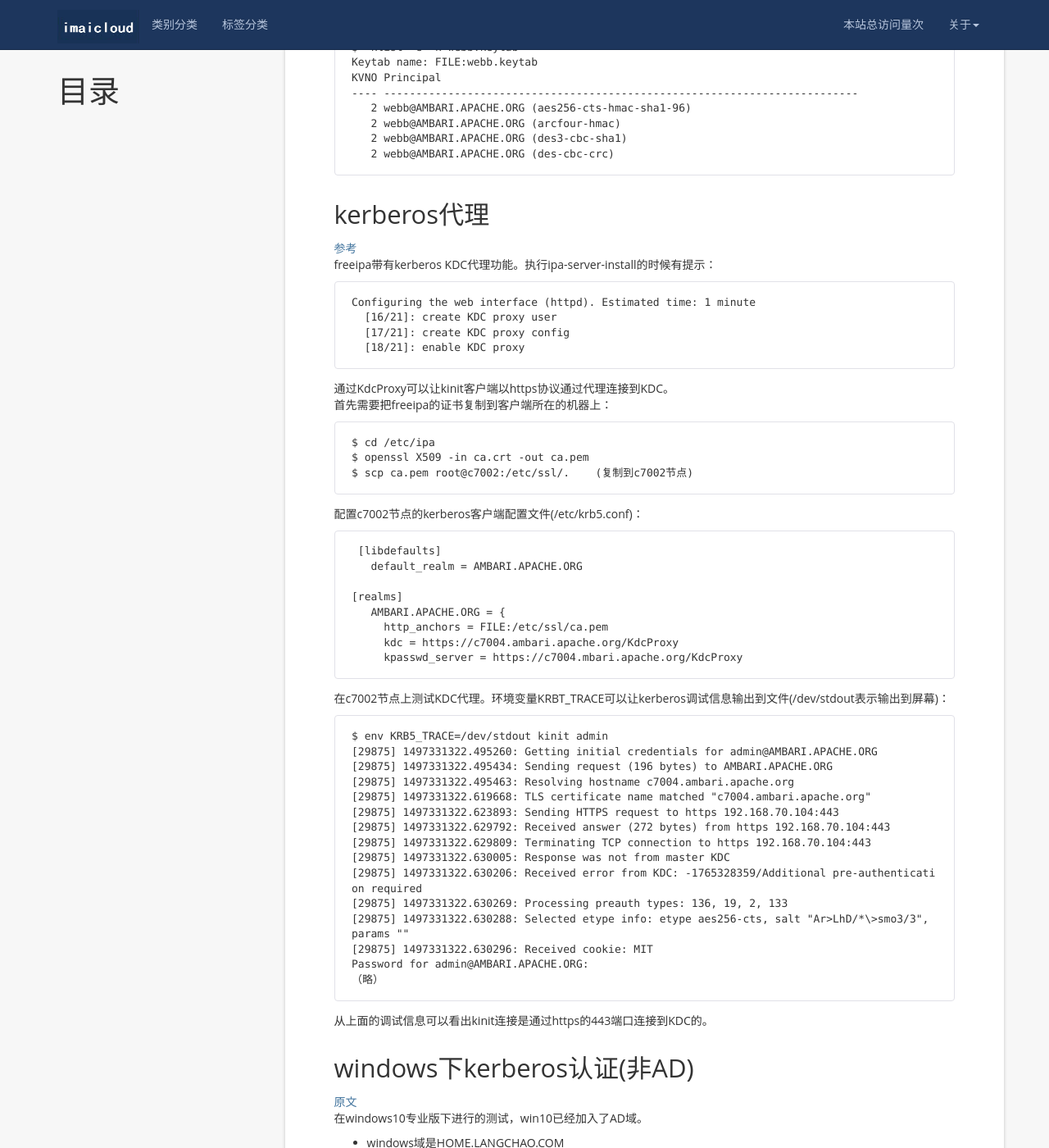
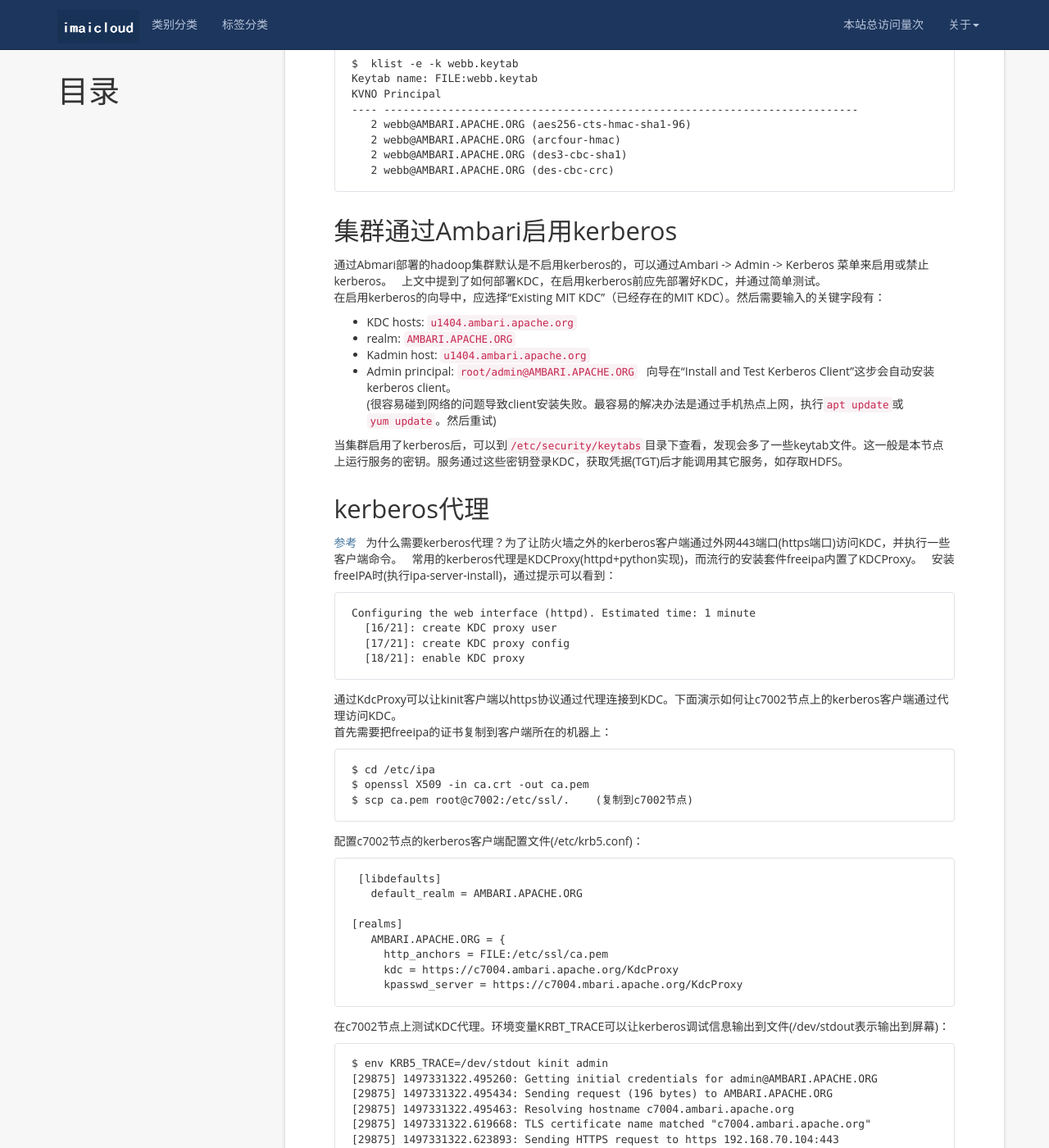
Before and after one commit to zhanglan/blog-1, a Jekyll site: the page built from _posts/2017-6-26-Kerberos管理(admin).md, in a window 1280 px wide and 1400 px high, scrolled down 2723 px. Shown: the whole window at 82% size. Built offline with Jekyll 4.4.1, drawn with Linux system fonts in a browser that asks for light colours; nearby versions of some CDN libraries; comment, search, counter and statistics services are not loaded; some of the changed text lies outside the part shown.

Commit message:
Update 2017-6-26-Kerberos管理(admin).md

````diff
--- a/_posts/2017-6-26-Kerberos管理(admin).md
+++ b/_posts/2017-6-26-Kerberos管理(admin).md
@@ -51,6 +51,7 @@ admin/admin@AMBARI.APACHE.ORG
 (略)
 ```
 ### 4. 新增主体
+可以把主体简单理解为用户，只是它的id构成有自己的规则。（我的主体是wbwang@HOME.LANGCHAO.COM）
 以交互方式增加主体：
 ```
 $ kadmin.local
@@ -109,16 +110,31 @@ KVNO Principal
    2 webb@AMBARI.APACHE.ORG (des-cbc-crc)
 ```
 
+## 集群通过Ambari启用kerberos
+通过Abmari部署的hadoop集群默认是不启用kerberos的，可以通过Ambari -> Admin -> Kerberos 菜单来启用或禁止kerberos。
+上文中提到了如何部署KDC，在启用kerberos前应先部署好KDC，并通过简单测试。
+在启用kerberos的向导中，应选择“Existing MIT KDC”（已经存在的MIT KDC）。然后需要输入的关键字段有：
+- KDC hosts: `u1404.ambari.apache.org`
+- realm: `AMBARI.APACHE.ORG`
+- Kadmin host: `u1404.ambari.apache.org`
+- Admin principal: `root/admin@AMBARI.APACHE.ORG`
+向导在“Install and Test Kerberos Client”这步会自动安装kerberos client。
+(很容易碰到网络的问题导致client安装失败。最容易的解决办法是通过手机热点上网，执行`apt update`或`yum update`。然后重试)
+
+当集群启用了kerberos后，可以到`/etc/security/keytabs`目录下查看，发现会多了一些keytab文件。这一般是本节点上运行服务的密钥。服务通过这些密钥登录KDC，获取凭据(TGT)后才能调用其它服务，如存取HDFS。
+
 ## kerberos代理
 [参考](https://pypi.python.org/pypi/kdcproxy/0.3.1)
-freeipa带有kerberos KDC代理功能。执行ipa-server-install的时候有提示：
+为什么需要kerberos代理？为了让防火墙之外的kerberos客户端通过外网443端口(https端口)访问KDC，并执行一些客户端命令。
+常用的kerberos代理是KDCProxy(httpd+python实现)，而流行的安装套件freeipa内置了KDCProxy。
+安装freeIPA时(执行ipa-server-install)，通过提示可以看到：
 ```
 Configuring the web interface (httpd). Estimated time: 1 minute
   [16/21]: create KDC proxy user
   [17/21]: create KDC proxy config
   [18/21]: enable KDC proxy
 ```
-通过KdcProxy可以让kinit客户端以https协议通过代理连接到KDC。
+通过KdcProxy可以让kinit客户端以https协议通过代理连接到KDC。下面演示如何让c7002节点上的kerberos客户端通过代理访问KDC。
 首先需要把freeipa的证书复制到客户端所在的机器上：
 ```
 $ cd /etc/ipa
@@ -155,16 +171,3 @@ Password for admin@AMBARI.APACHE.ORG:
 （略）
 ```
 从上面的调试信息可以看出kinit连接是通过https的443端口连接到KDC的。
-## windows下kerberos认证(非AD)
-[原文](https://community.hortonworks.com/articles/28537/user-authentication-from-windows-workstation-to-hd.html)
-在windows10专业版下进行的测试，win10已经加入了AD域。
-- windows域是HOME.LANGCHAO.COM
-- HDP集群域是AMBARI.APACHE.ORG
-
-测试步骤：
-
-1. 安装MIT Kerberos客户端(windows版)
-2. 安装windows版火狐浏览器
-3. 在火狐中启用Kerberos支持
-4. 通过Kerberos客户端获得kerberos票据
-5. 通过火狐打开HDP界面
````
